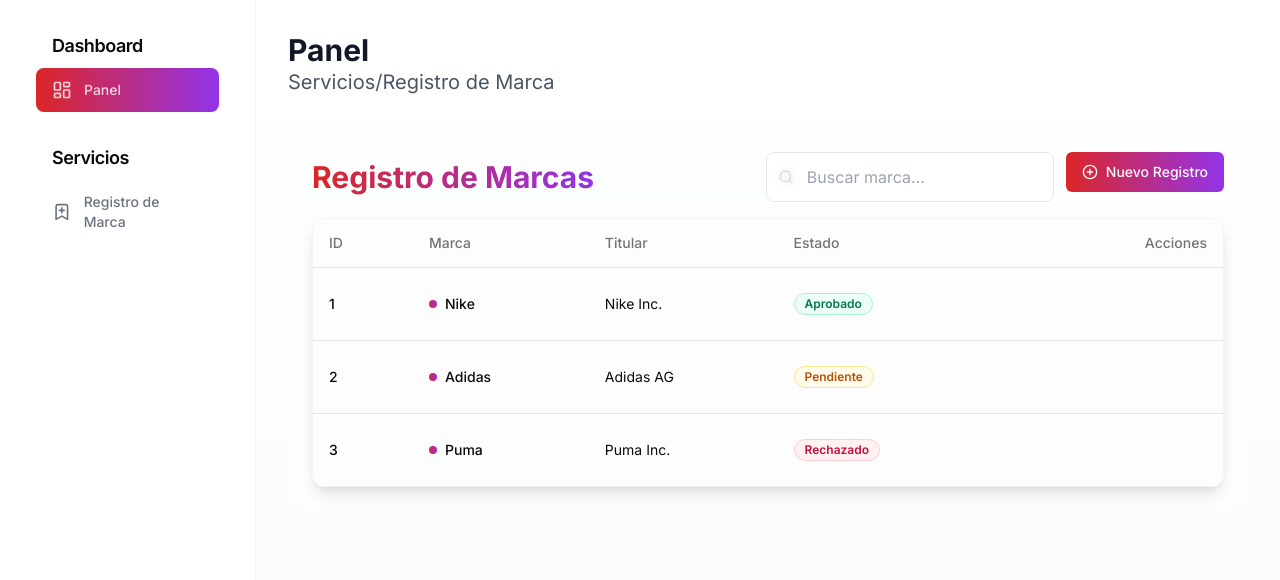
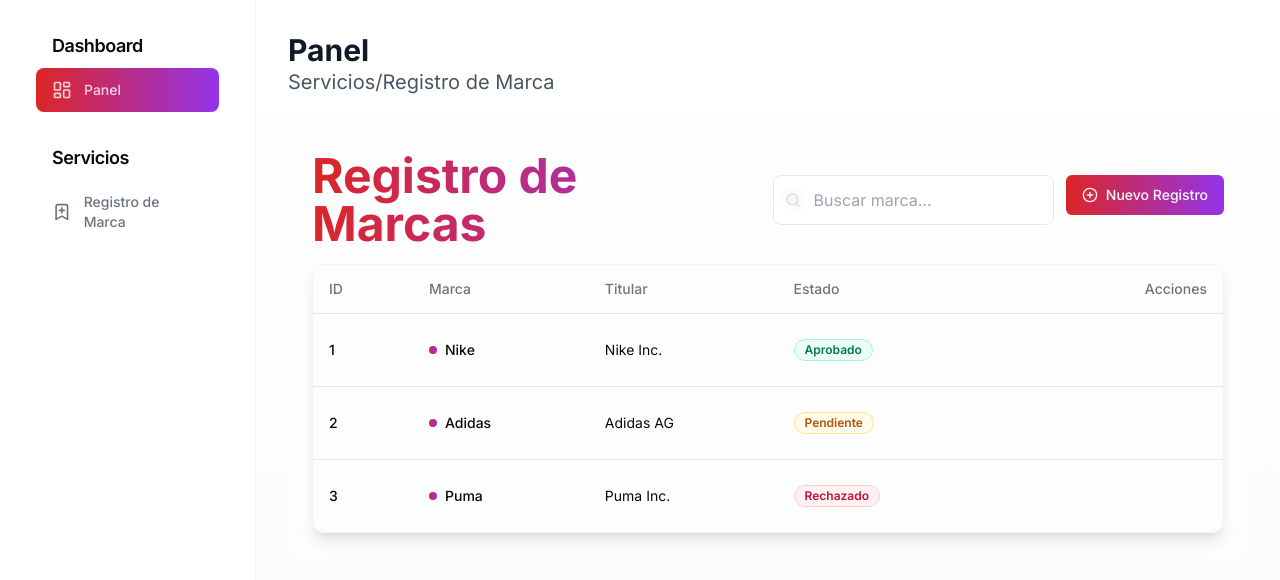
Before and after one commit to andersondev17/BrandRegistry, a Next.js app: page / in a window 1280 px wide. Shown: the top 580 px of the page. Built offline with nearby package versions, Linux system fonts and the light colour scheme.

Commit message:
feat: refactor BrandTable

```diff
--- a/app/components/table/brandTable.tsx
+++ b/app/components/table/brandTable.tsx
@@ -30,13 +30,15 @@ const animations = {
 
 // Añadimos TableTitle que faltaba
 const TableTitle = () => (
-    <motion.h2
-        className="text-3xl font-bold bg-gradient-to-r from-red-600 to-purple-600 bg-clip-text text-transparent"
+    <motion.div
+        className="flex items-center gap-3"
         initial={{ opacity: 0, y: -20 }}
         animate={{ opacity: 1, y: 0 }}
     >
-        Registro de Marcas
-    </motion.h2>
+        <h2 className="text-5xl font-bold bg-gradient-to-r from-red-600 to-purple-600 bg-clip-text text-transparent">
+            Registro de Marcas
+        </h2>
+    </motion.div>
 );
 
 // Añadimos CreateBrandButton que faltaba
@@ -72,8 +74,8 @@ const ResponsiveTable = ({ brands }: { brands: Brand[] }) => {
                 >
                     <div className="flex justify-between items-start mb-2">
                         <div>
-                            <h3 className="font-medium text-lg">{brand.name}</h3>
-                            <p className="text-sm text-gray-500">{brand.owner}</p>
+                            <h3 className="font-medium text-lg font-poppins font-semibold">{brand.name}</h3>
+                            <p className="text-sm text-gray-500 font-poppins">{brand.owner}</p>
                         </div>
                         <StatusBadge status={brand.status} />
                     </div>
@@ -99,7 +101,7 @@ const ResponsiveTable = ({ brands }: { brands: Brand[] }) => {
                     {brands.map((brand) => (
                         <TableRow
                             key={brand.id}
-                            className="group hover:bg-gray-50/50 dark:hover:bg-gray-800/50
+                            className="group hover:bg-gray-200 dark:hover:bg-gray-800/50
                                      transition-colors duration-200"
                         >
                             <TableCell className="font-medium">{brand.id || "-"}</TableCell>
--- a/package.json
+++ b/package.json
@@ -28,6 +28,7 @@
     "react-hot-toast": "^2.4.1",
     "tailwind-merge": "^2.5.5",
     "tailwindcss-animate": "^1.0.7",
+    "three": "^0.171.0",
     "zod": "^3.23.8"
   },
   "devDependencies": {
```
Also changed, not shown: 1 other file (tests, documents, lock files or other folders).
